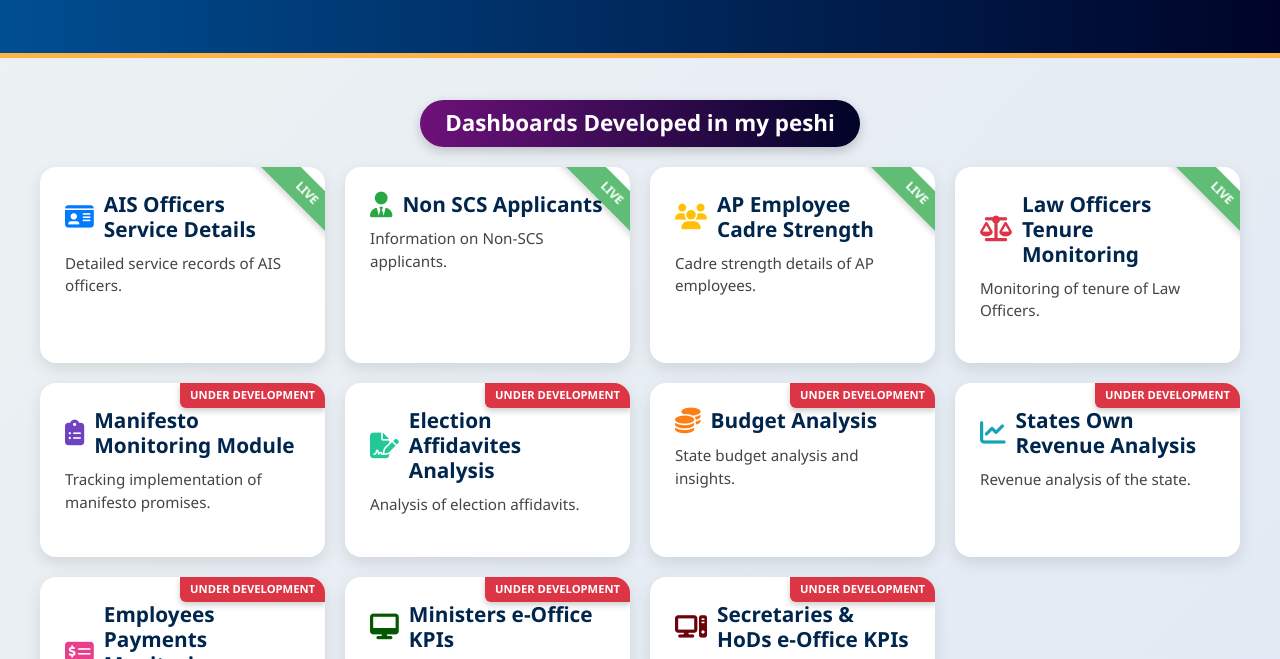
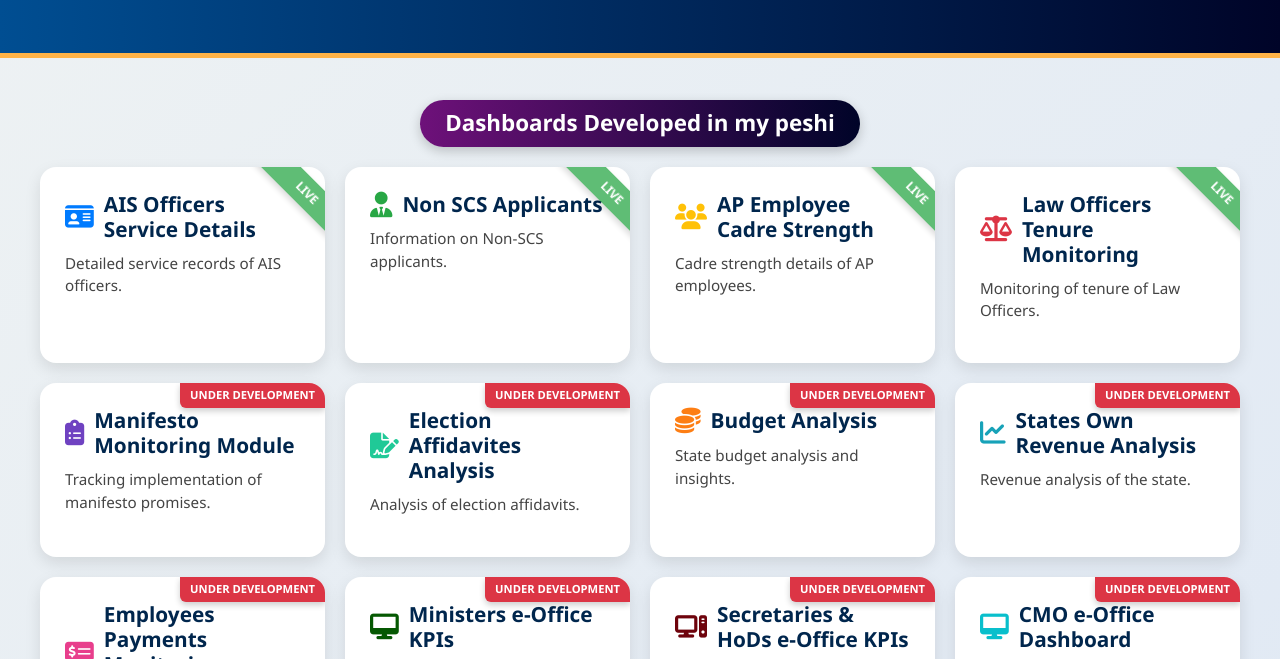
Before and after one commit to kranthi0209/Ravi-Sir-Dashboard, a plain HTML site: page index.html in a window 1280 px wide. Shown: the part 130-789 px from the top of the page. Drawn offline with nearby package versions, Linux system fonts and the light colour scheme.

Commit message:
Update index.html

```diff
--- a/index.html
+++ b/index.html
@@ -195,6 +195,7 @@
     <a href="#" target="_blank" class="tile"><h3><i class="fa-solid fa-money-check-dollar" style="color:#e83e8c;"></i>Employees Payments Monitoring Module</h3><p>Monitoring employee payments across departments.</p></a>
     <a href="#" target="_blank" class="tile"><h3><i class="fa-solid fa-desktop" style="color:#055802;"></i>Ministers e-Office KPIs</h3><p>A Dashboard which illustrates the file clearing KPIs of all the Ministers across all the Departments</p></a>
     <a href="#" target="_blank" class="tile"><h3><i class="fa-solid fa-computer" style="color:#6e030c;"></i>Secretaries & HoDs e-Office KPIs</h3><p>Performance of all Secretaries & HoDs interms of file clearance KPIs</p></a>
+    <a href="#" target="_blank" class="tile"><h3><i class="fa-solid fa-desktop" style="color:#09bfcc;"></i>CMO e-Office Dashboard</h3><p>A Dashboard on file clearance pattern in CMO</p></a>
 
   </div>
 
```
